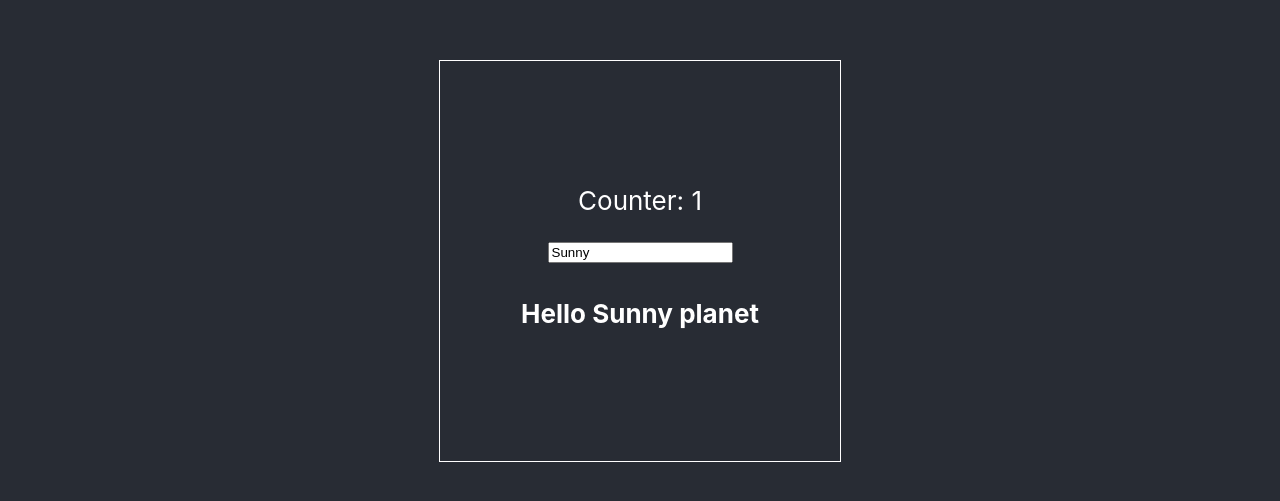
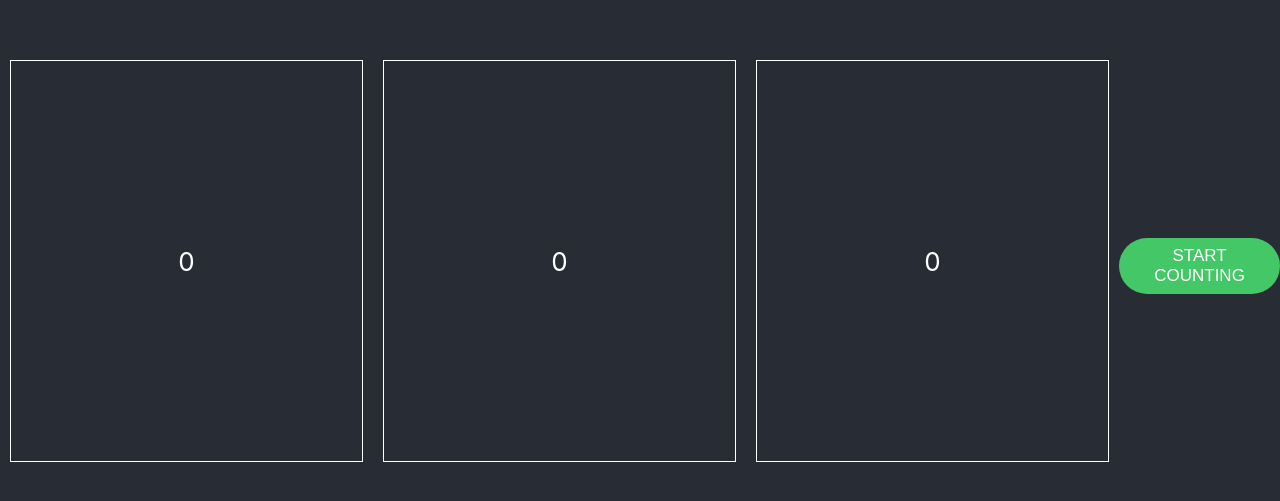
Before and after one commit to MantasUrb/17-react-course, a React (Create React App) app in the folder 07-hooks/: page / in a window 1280 px wide. Shown: the part 139-640 px from the top of the page. Built offline with nearby package versions, Linux system fonts and the light colour scheme.

Commit message:
countdown works on refresh

```diff
--- a/07-hooks/src/App.js
+++ b/07-hooks/src/App.js
@@ -1,13 +1,15 @@
 import './App.css';
-import Message from './components/Message'
+// import Message from './components/Message'
 // import Effect from './components/Effect'
+import Countdown from './components/Countdown'
 
 function App() {
   return (
     <div className="App">
       <header className="App-header">
+        <Countdown/>
         {/* <Effect vardas1={"Michael"} vardas2={"Jessy"}/> */}
-        <Message/>
+        {/* <Message/> */}
       </header>
     </div>
   );
--- /dev/null
+++ b/07-hooks/src/components/Countdown.jsx
@@ -0,0 +1,39 @@
+import React, { useState, useEffect, useRef } from "react";
+
+const Countdown = () => {
+
+    const [firstCounter, setFirstCounter] = useState(10);
+    const [secondCounter, setSecondCounter] = useState(10);
+    const [thirdCounter, setThirdCounter] = useState(10);
+
+    const alreadyPressed = useRef(false);
+
+    useEffect(() => {
+        if (firstCounter > 0) {
+            setTimeout(() => setFirstCounter(firstCounter - 1), 100)
+        };
+    })
+
+    useEffect(() => {
+        if (firstCounter === 0 && secondCounter > 0) {
+            setTimeout(() => setSecondCounter (secondCounter - 1), 200)
+        };
+    })
+
+    useEffect (() => {
+        if (secondCounter === 0 && thirdCounter > 0) {
+            setTimeout (() => setThirdCounter (thirdCounter -1), 400)
+        };
+    })
+
+    return (
+        <>
+            <div className="box">{firstCounter}</div>
+            <div className="box">{secondCounter}</div>
+            <div className="box">{thirdCounter}</div>
+            <button className="my-button">START COUNTING</button>
+        </>
+    )
+}
+
+export default Countdown;
--- a/07-hooks/src/components/Effect.jsx
+++ b/07-hooks/src/components/Effect.jsx
@@ -37,10 +37,6 @@ const Effect = ({vardas1, vardas2}) => {
     console.log("Effect Works on DATE or COUNT change");
   }, [date, count]);
 
-  useEffect(() => { //<-- works only after either one of the states changes
-    console.log("Effect Works on DATE or COUNT change");
-  }, [date, count]);
-
   useEffect(() => { //<-- works only on COUNT change/click but NOT on FIRST MOUNT/RENDER/REFRESH phase
       if (alreadyMounted.current) {//<--second and other times
         console.log("ONLY COUNT");
@@ -62,7 +58,7 @@ const Effect = ({vardas1, vardas2}) => {
   useEffect(() => {
     console.log("MOUNT");
     const timerID = setInterval(() => ticTac(), 10000);
-    return () => clearInterval(timerID); // <-- componentWillUnmount
+    return () => clearInterval(timerID); // <-- componentWillUnmount imitation
   }, []);
 
   return (
```
